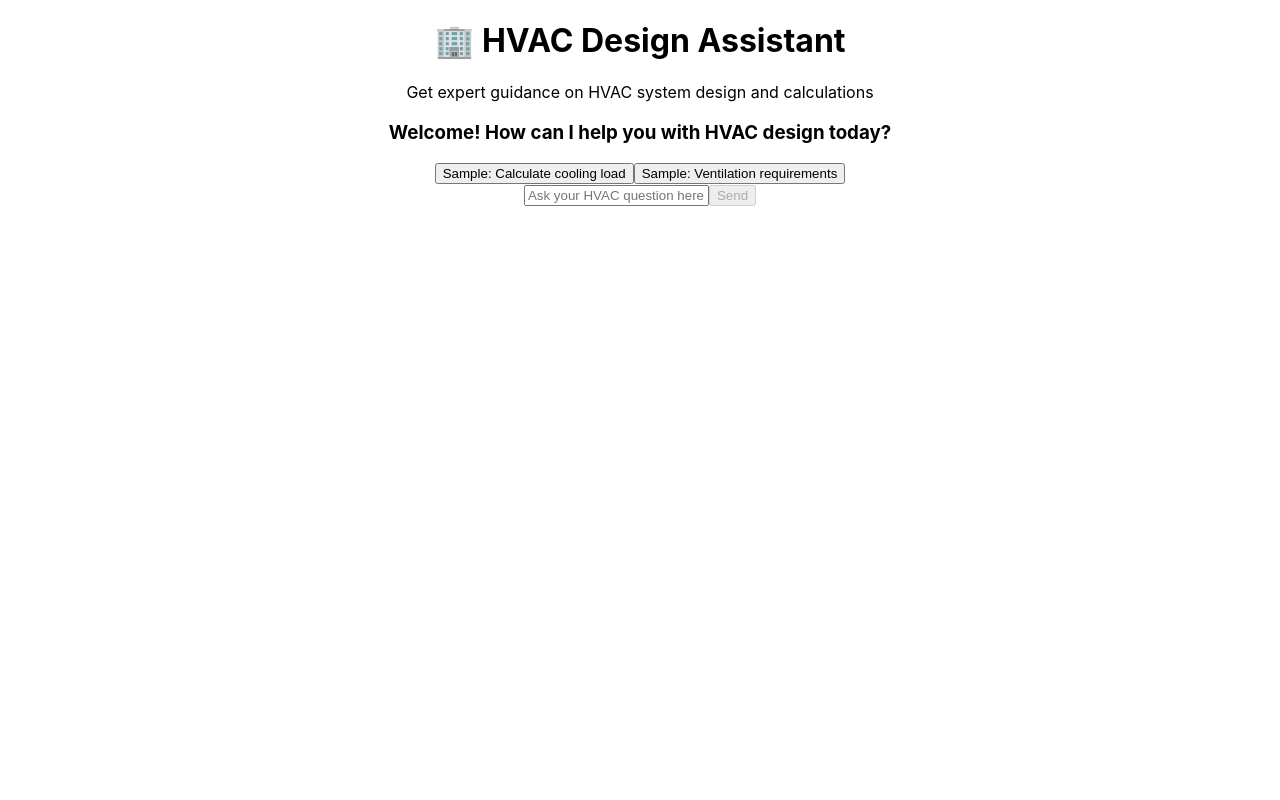
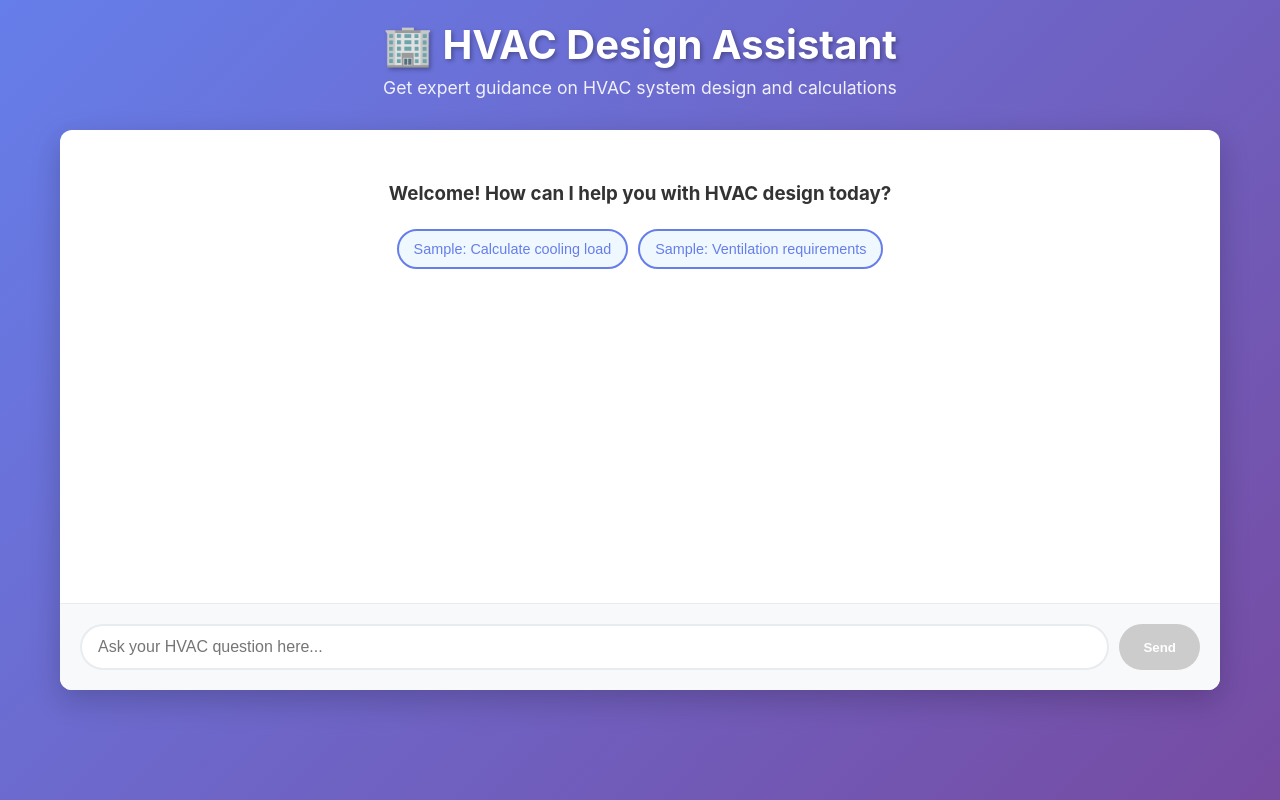
Before and after one commit to AP-047/hvac-assistant, a React (Create React App) app in the folder frontend/: page / in a window 1280 px wide. Built offline with nearby package versions, Linux system fonts and the light colour scheme.

Commit message:
Refactor App.css to enhance chat UI with improved styling and layout

```diff
--- a/frontend/src/App.css
+++ b/frontend/src/App.css
@@ -1,38 +1,230 @@
-.App {
-  text-align: center;
+* {
+  margin: 0;
+  padding: 0;
+  box-sizing: border-box;
 }
 
-.App-logo {
-  height: 40vmin;
-  pointer-events: none;
+body {
+  font-family: -apple-system, BlinkMacSystemFont, 'Segoe UI', 'Roboto', sans-serif;
+  background: linear-gradient(135deg, #667eea 0%, #764ba2 100%);
+  min-height: 100vh;
 }
 
-@media (prefers-reduced-motion: no-preference) {
-  .App-logo {
-    animation: App-logo-spin infinite 20s linear;
+.App {
+  max-width: 1200px;
+  margin: 0 auto;
+  padding: 20px;
+  min-height: 100vh;
+  display: flex;
+  flex-direction: column;
+}
+
+.app-header {
+  text-align: center;
+  color: white;
+  margin-bottom: 2rem;
+}
+
+.app-header h1 {
+  font-size: 2.5rem;
+  margin-bottom: 0.5rem;
+  text-shadow: 2px 2px 4px rgba(0,0,0,0.3);
+}
+
+.app-header p {
+  font-size: 1.1rem;
+  opacity: 0.9;
+}
+
+.chat-container {
+  background: white;
+  border-radius: 12px;
+  box-shadow: 0 10px 30px rgba(0,0,0,0.2);
+  overflow: hidden;
+  flex: 1;
+  display: flex;
+  flex-direction: column;
+  max-height: 70vh;
+}
+
+.messages {
+  flex: 1;
+  overflow-y: auto;
+  padding: 20px;
+  display: flex;
+  flex-direction: column;
+  gap: 1rem;
+}
+
+.welcome-message {
+  text-align: center;
+  color: #666;
+  padding: 2rem;
+}
+
+.welcome-message h3 {
+  margin-bottom: 1.5rem;
+  color: #333;
+}
+
+.sample-questions {
+  display: flex;
+  gap: 10px;
+  justify-content: center;
+  flex-wrap: wrap;
+}
+
+.sample-questions button {
+  background: #f0f8ff;
+  border: 2px solid #667eea;
+  color: #667eea;
+  padding: 10px 15px;
+  border-radius: 20px;
+  cursor: pointer;
+  font-size: 0.9rem;
+  transition: all 0.3s ease;
+}
+
+.sample-questions button:hover {
+  background: #667eea;
+  color: white;
+}
+
+.message {
+  display: flex;
+  margin-bottom: 1rem;
+}
+
+.user-message {
+  justify-content: flex-end;
+}
+
+.user-message .message-content {
+  background: #667eea;
+  color: white;
+  padding: 12px 18px;
+  border-radius: 18px 18px 4px 18px;
+  max-width: 70%;
+}
+
+.bot-message .message-content {
+  background: #f1f1f1;
+  color: #333;
+  padding: 12px 18px;
+  border-radius: 18px 18px 18px 4px;
+  max-width: 70%;
+}
+
+.error-message .message-content {
+  background: #ffebee;
+  color: #c62828;
+  padding: 12px 18px;
+  border-radius: 18px;
+  border: 1px solid #ffcdd2;
+}
+
+.sources {
+  margin-top: 10px;
+  font-size: 0.85rem;
+  color: #666;
+  border-top: 1px solid #ddd;
+  padding-top: 8px;
+}
+
+.sources ul {
+  margin-left: 15px;
+  margin-top: 5px;
+}
+
+.loading .typing-indicator {
+  display: inline-flex;
+  gap: 4px;
+  margin-right: 8px;
+}
+
+.typing-indicator span {
+  height: 8px;
+  width: 8px;
+  background: #667eea;
+  border-radius: 50%;
+  animation: typing 1.4s infinite ease-in-out;
+}
+
+.typing-indicator span:nth-child(2) {
+  animation-delay: 0.2s;
+}
+
+.typing-indicator span:nth-child(3) {
+  animation-delay: 0.4s;
+}
+
+@keyframes typing {
+  0%, 60%, 100% {
+    transform: translateY(0);
+  }
+  30% {
+    transform: translateY(-10px);
   }
 }
 
-.App-header {
-  background-color: #282c34;
-  min-height: 100vh;
+.input-form {
+  padding: 20px;
+  background: #f8f9fa;
+  border-top: 1px solid #e9ecef;
   display: flex;
-  flex-direction: column;
-  align-items: center;
-  justify-content: center;
-  font-size: calc(10px + 2vmin);
-  color: white;
+  gap: 10px;
 }
 
-.App-link {
-  color: #61dafb;
+.input-form input {
+  flex: 1;
+  padding: 12px 16px;
+  border: 2px solid #e9ecef;
+  border-radius: 25px;
+  font-size: 1rem;
+  outline: none;
+  transition: border-color 0.3s ease;
 }
 
-@keyframes App-logo-spin {
-  from {
-    transform: rotate(0deg);
+.input-form input:focus {
+  border-color: #667eea;
+}
+
+.input-form button {
+  padding: 12px 24px;
+  background: #667eea;
+  color: white;
+  border: none;
+  border-radius: 25px;
+  cursor: pointer;
+  font-weight: 600;
+  transition: all 0.3s ease;
+}
+
+.input-form button:hover:not(:disabled) {
+  background: #5a6fd8;
+  transform: translateY(-1px);
+}
+
+.input-form button:disabled {
+  background: #ccc;
+  cursor: not-allowed;
+}
+
+@media (max-width: 768px) {
+  .App {
+    padding: 10px;
   }
-  to {
-    transform: rotate(360deg);
+
+  .app-header h1 {
+    font-size: 2rem;
+  }
+
+  .sample-questions {
+    flex-direction: column;
+  }
+
+  .user-message .message-content,
+  .bot-message .message-content {
+    max-width: 85%;
   }
 }
```
